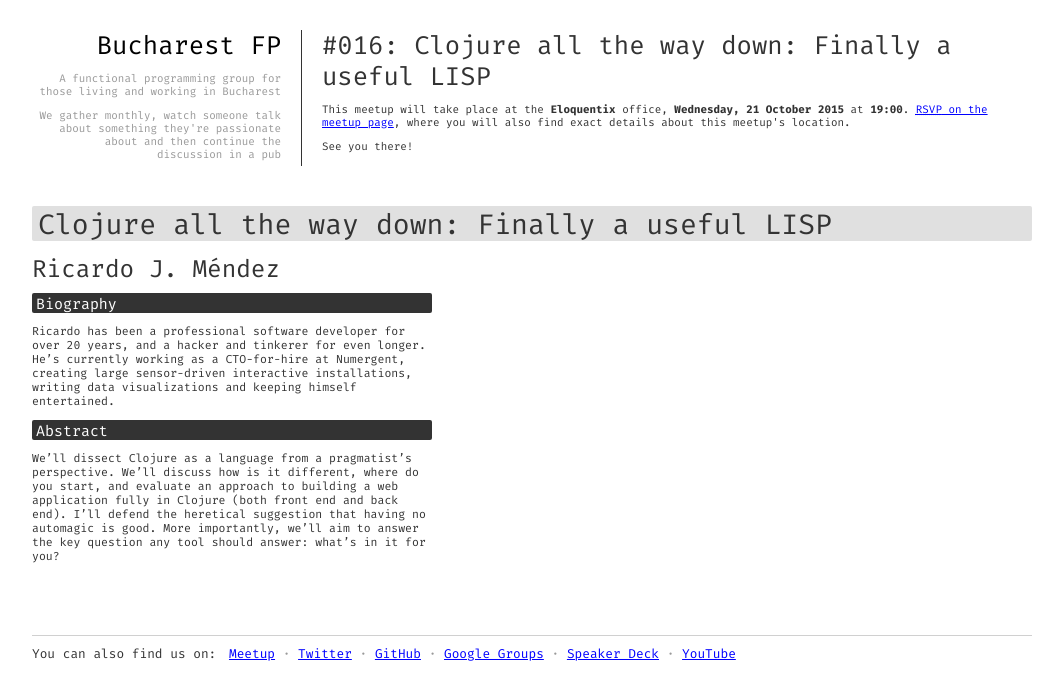
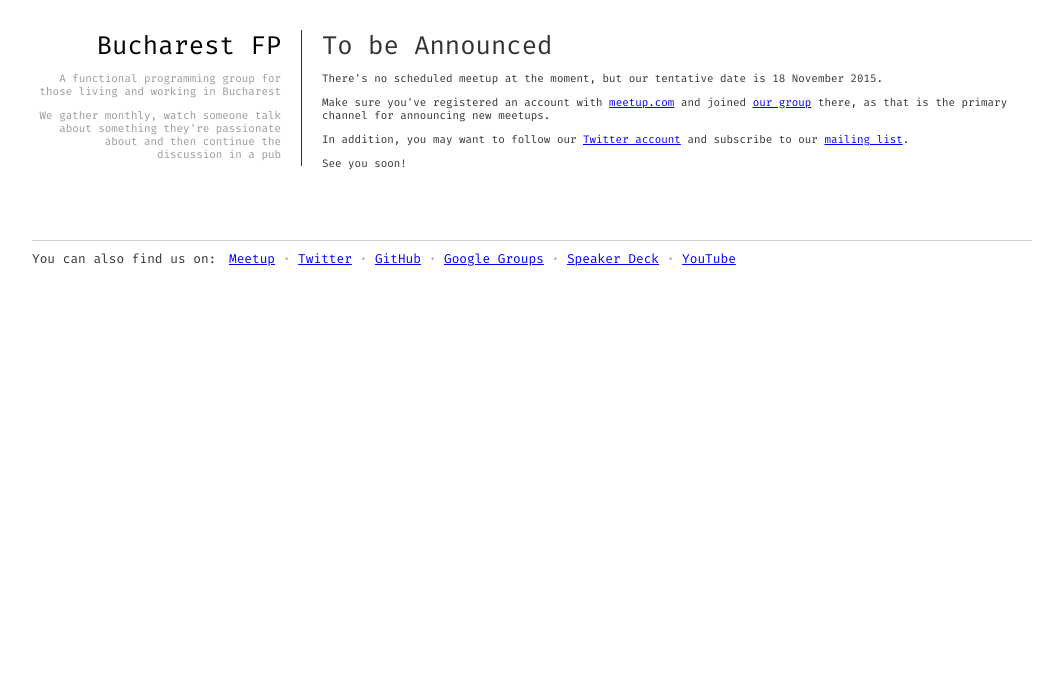
Before and after one commit to bucharestfp/bucharestfp.github.io, a Jekyll site: the page built from next.md, in a window 1280 px wide. Shown: the top 700 px of the page, without its empty margins (108-1171 px from the left). Built offline with Jekyll 4.4.1, drawn with Linux system fonts in a browser that asks for light colours.

```diff
--- a/next.md
+++ b/next.md
@@ -1,9 +1,9 @@
 ---
 layout: default
-title: "Clojure all the way down: Finally a useful LISP"
+title: "To be Announced"
 next: true
-date: "2015-10-21 19:00:00"
-edition: "#016"
+date: "2015-11-18 19:00:00"
+edition: "#017"
 permalink: /next/
 ---
 
@@ -15,23 +15,23 @@ permalink: /next/
     where you will also find exact details about this meetup's location.</p>
     <p>No presentation has been scheduled for this meetup, just free discussions.</p>
   <p>See you there!</p> -->
-  <h1>#016: Clojure all the way down: Finally a useful LISP</h1>
+  <!-- <h1>#016: Clojure all the way down: Finally a useful LISP</h1>
   <p>This meetup will take place at the <strong>Eloquentix</strong> office,
     <strong>Wednesday, 21 October 2015</strong> at <strong>19:00</strong>.
     <a href="http://www.meetup.com/bucharestfp/events/225922911/"><abbr title="Répondez, S’il Vous Plaît">RSVP</abbr> on the meetup page</a>,
     where you will also find exact details about this meetup's location.</p>
-  <p>See you there!</p>
-  <!-- <h1>To be Announced</h1>
-  <p>There's no scheduled meetup at the moment, but our tentative date is 21 October 2015.</p>
+  <p>See you there!</p> -->
+  <h1>To be Announced</h1>
+  <p>There's no scheduled meetup at the moment, but our tentative date is 18 November 2015.</p>
   <p>Make sure you've registered an account with <a href="http://www.meetup.com/">meetup.com</a>
     and joined <a href="http://www.meetup.com/bucharestfp/">our group</a> there, as that is the
     primary channel for announcing new meetups.</p>
   <p>In addition, you may want to follow our <a href="https://twitter.com/bucharestfp">Twitter account</a>
     and subscribe to our <a href="https://groups.google.com/forum/#!forum/bucharestfp">mailing list</a>.</p>
-  <p>See you soon!</p> -->
+  <p>See you soon!</p>
 </div>
 
-<div class="clear-fix"></div>
+<!-- <div class="clear-fix"></div>
 
 <div class="presentation">
   <h1>Clojure all the way down: Finally a useful LISP</h1>
@@ -57,3 +57,4 @@ permalink: /next/
     </div>
   </div>
 </div>
+ -->
```
Also changed, not shown: _posts/2015-10-21-clojure-all-the-way-down-finally-a-useful-lisp.md (added, +49 -0 lines).
